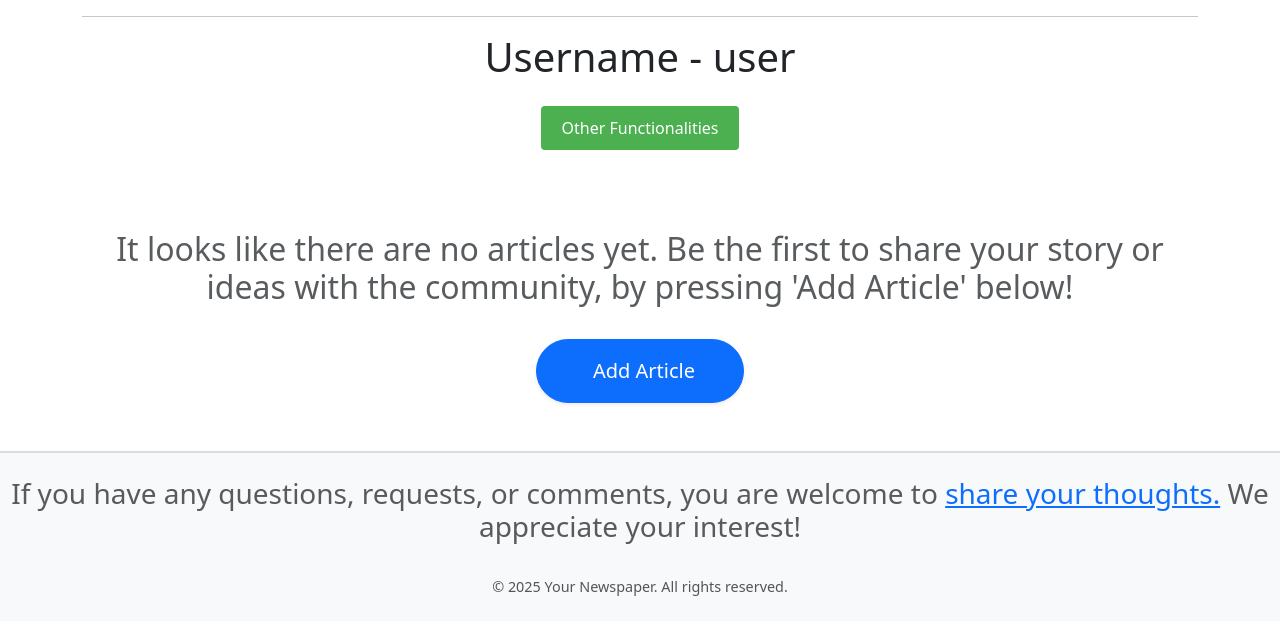
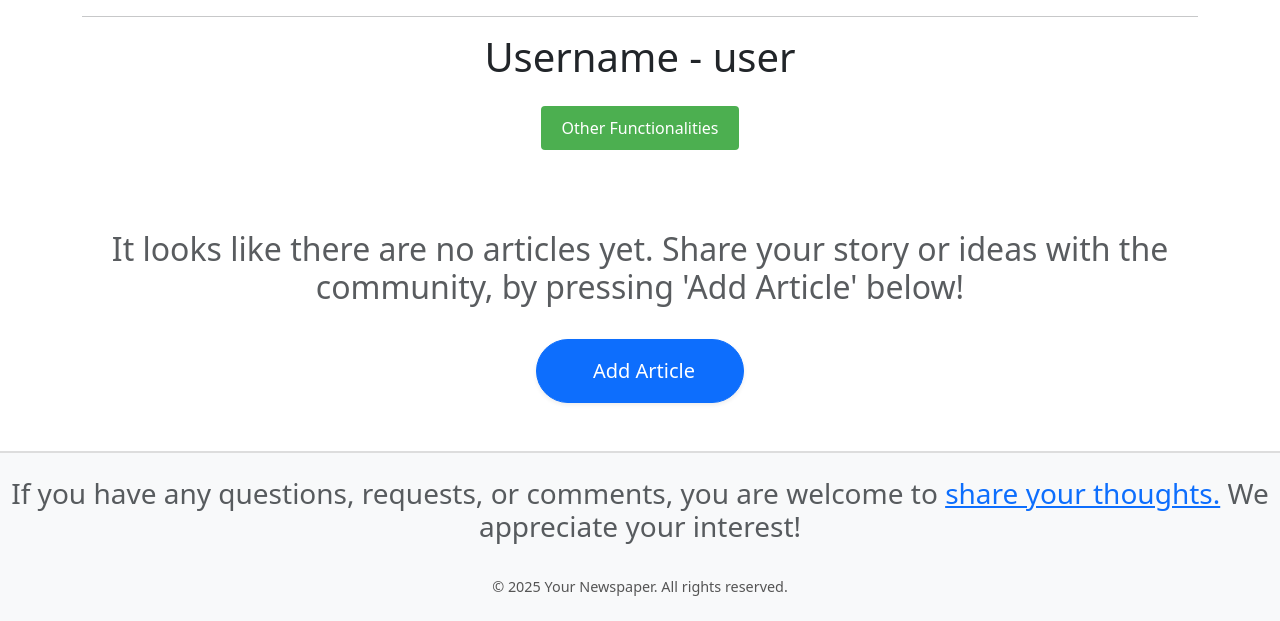
Before and after one commit to rkhabu/Newspaper, a Flask app: page /account/1 in a window 1280 px wide. Shown: the part 76-697 px from the top of the page. Run offline with Flask 3, Linux system fonts and the light colour scheme; a user stored in the database is signed in.

Commit message:
Update account.html

```diff
--- a/templates/account.html
+++ b/templates/account.html
@@ -175,7 +175,7 @@
     {% else %}
         <br><br>
         <div class="text-center">
-            <h2 class="text-muted">It looks like there are no articles yet. Be the first to share your story or ideas with the community, by pressing 'Add Article' below!</h2>
+            <h2 class="text-muted">It looks like there are no articles yet. Share your story or ideas with the community, by pressing 'Add Article' below!</h2>
             <a href="../../add_article" class="btn btn-primary btn-lg mt-4 px-5 py-3 shadow-sm rounded-pill">
                 <i class="fas fa-plus me-2"></i> Add Article
             </a>
```
